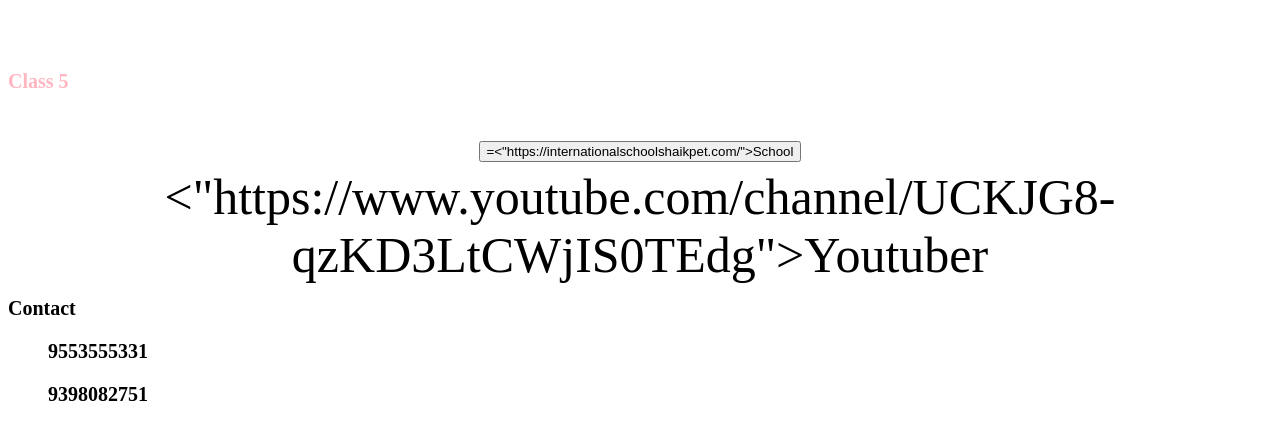
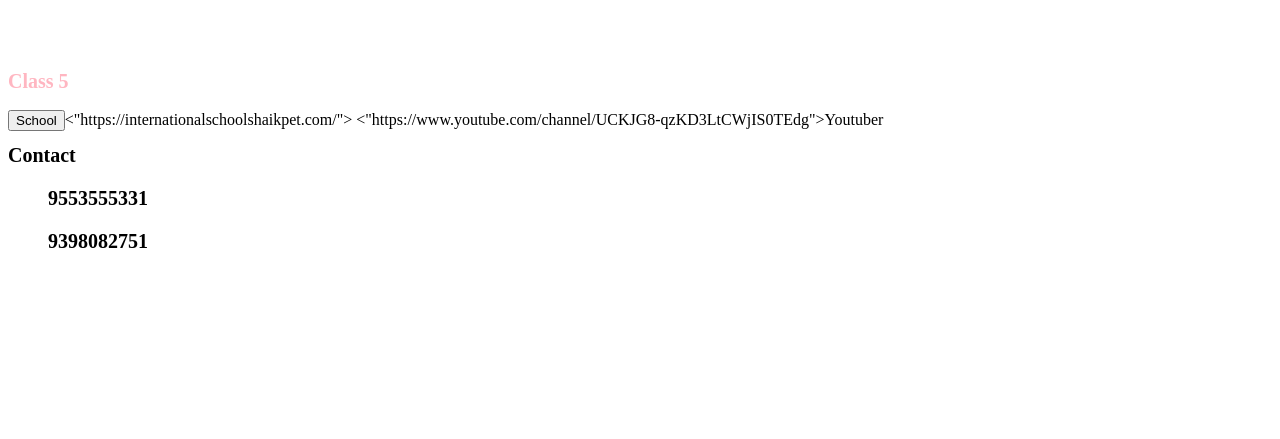
Before and after one commit to nawazahmedmansuri/my-web, a plain HTML site: page index.html in a window 1280 px wide. Shown: the part 213-652 px from the top of the page. Drawn offline with Linux system fonts and the light colour scheme.

Commit message:
Update index.html

```diff
--- a/index.html
+++ b/index.html
@@ -2,6 +2,7 @@
 <html>
 <head>
 <style>
+<body>
 body {
  background-color: aqua-green;
  font-size: 50px;
@@ -26,11 +27,9 @@ h1 {
   font-size: 20px
 }
 </style>
-<body>
-
 <p>Nawaz Ahmed Mansuri<p/>
 <h2>Class 5</h2>
-<button>=<"https://internationalschoolshaikpet.com/">School</a></button>
+<button>School</button><"https://internationalschoolshaikpet.com/">
 <button=><"https://www.youtube.com/channel/UCKJG8-qzKD3LtCWjIS0TEdg">Youtuber</a></button>
 <h1>Contact <ol>9553555331</ol>
             <ol>9398082751</ol>
```
